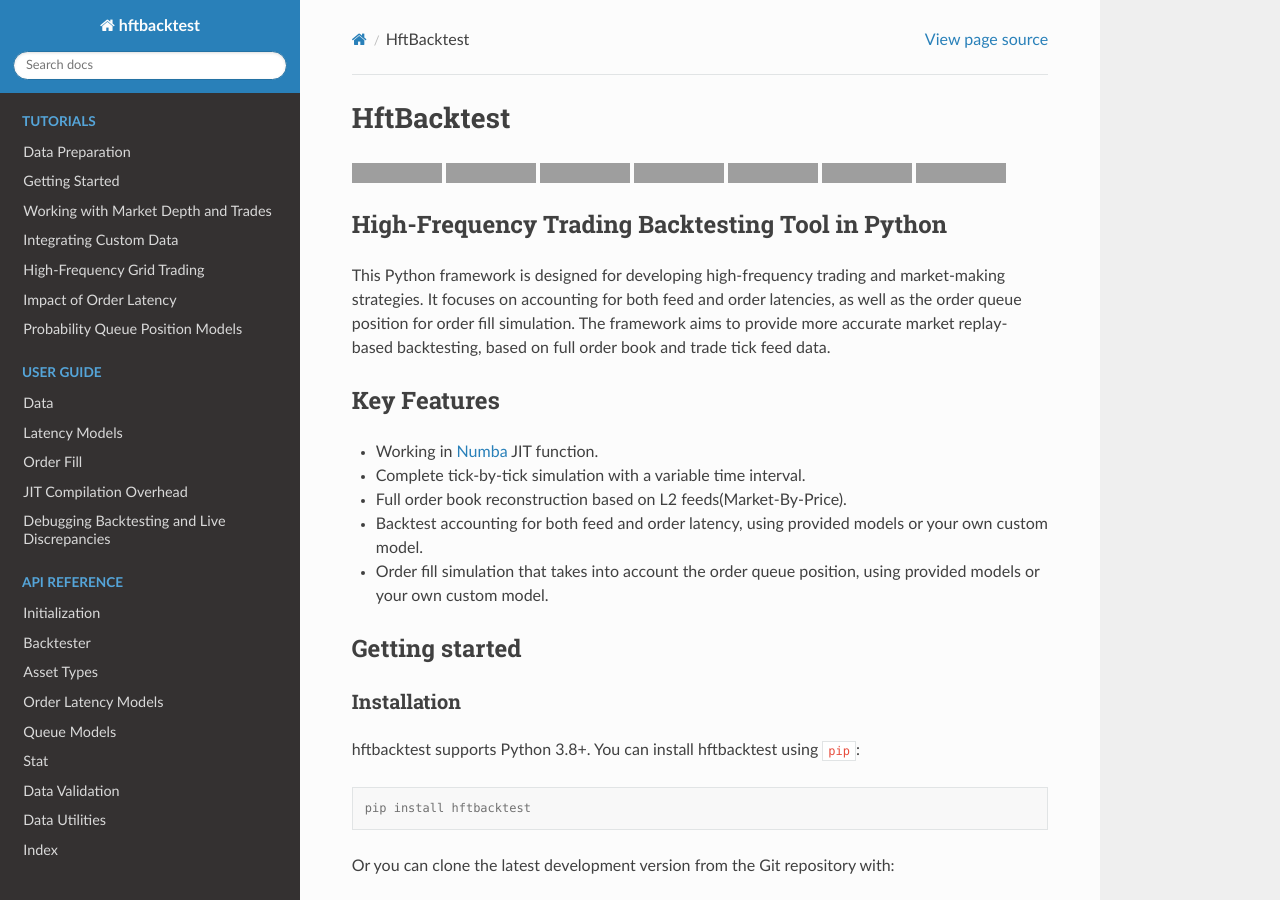
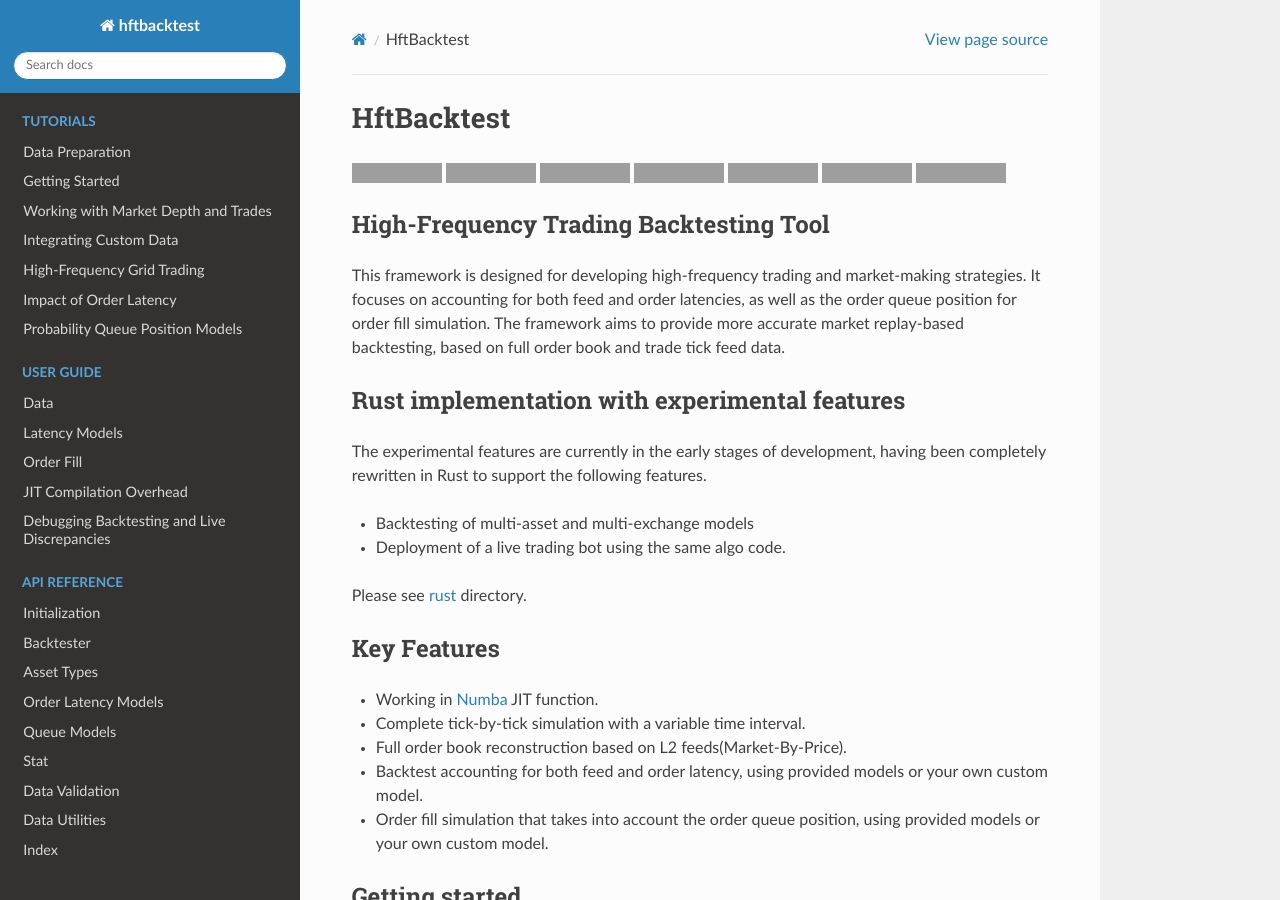
Before and after one commit to nkaz001/hftbacktest, a Sphinx documentation site: the page built from docs/index.rst, in a window 1280 px wide and 900 px high, cut to the strip 0-900 px from the top of the window. Built offline with Sphinx 7.4.7 and the Read the Docs theme 2.0.0, drawn with Linux system fonts in a browser that asks for light colours; pages that are not in the unit, such as notebooks, are missing from menus; grey boxes are pictures that could not be loaded.

Commit message:
docs: update README

```diff
--- a/README.rst
+++ b/README.rst
@@ -40,7 +40,7 @@
 Installation
 ------------
 
-hftbacktest supports Python 3.8+. You can install hftbacktest using ``pip``:
+hftbacktest supports Python 3.10+. You can install hftbacktest using ``pip``:
 
 .. code-block:: console
 
--- a/docs/index.rst
+++ b/docs/index.rst
@@ -12,10 +12,21 @@
 
 |codacy| |codeql| |pypi| |downloads| |license| |docs| |github|
 
-High-Frequency Trading Backtesting Tool in Python
-=================================================
+High-Frequency Trading Backtesting Tool
+=======================================
 
-This Python framework is designed for developing high-frequency trading and market-making strategies. It focuses on accounting for both feed and order latencies, as well as the order queue position for order fill simulation. The framework aims to provide more accurate market replay-based backtesting, based on full order book and trade tick feed data.
+This framework is designed for developing high-frequency trading and market-making strategies. It focuses on accounting for both feed and order latencies, as well as the order queue position for order fill simulation. The framework aims to provide more accurate market replay-based backtesting, based on full order book and trade tick feed data.
+
+Rust implementation with experimental features
+==============================================
+
+The experimental features are currently in the early stages of development, having been completely rewritten in Rust to
+support the following features.
+
+* Backtesting of multi-asset and multi-exchange models
+* Deployment of a live trading bot using the same algo code.
+
+Please see `rust <https://github.com/nkaz001/hftbacktest/tree/master/rust>`_ directory.
 
 Key Features
 ============
@@ -25,7 +36,6 @@
 * Full order book reconstruction based on L2 feeds(Market-By-Price).
 * Backtest accounting for both feed and order latency, using provided models or your own custom model.
 * Order fill simulation that takes into account the order queue position, using provided models or your own custom model.
-
 
 Getting started
 ===============
```
